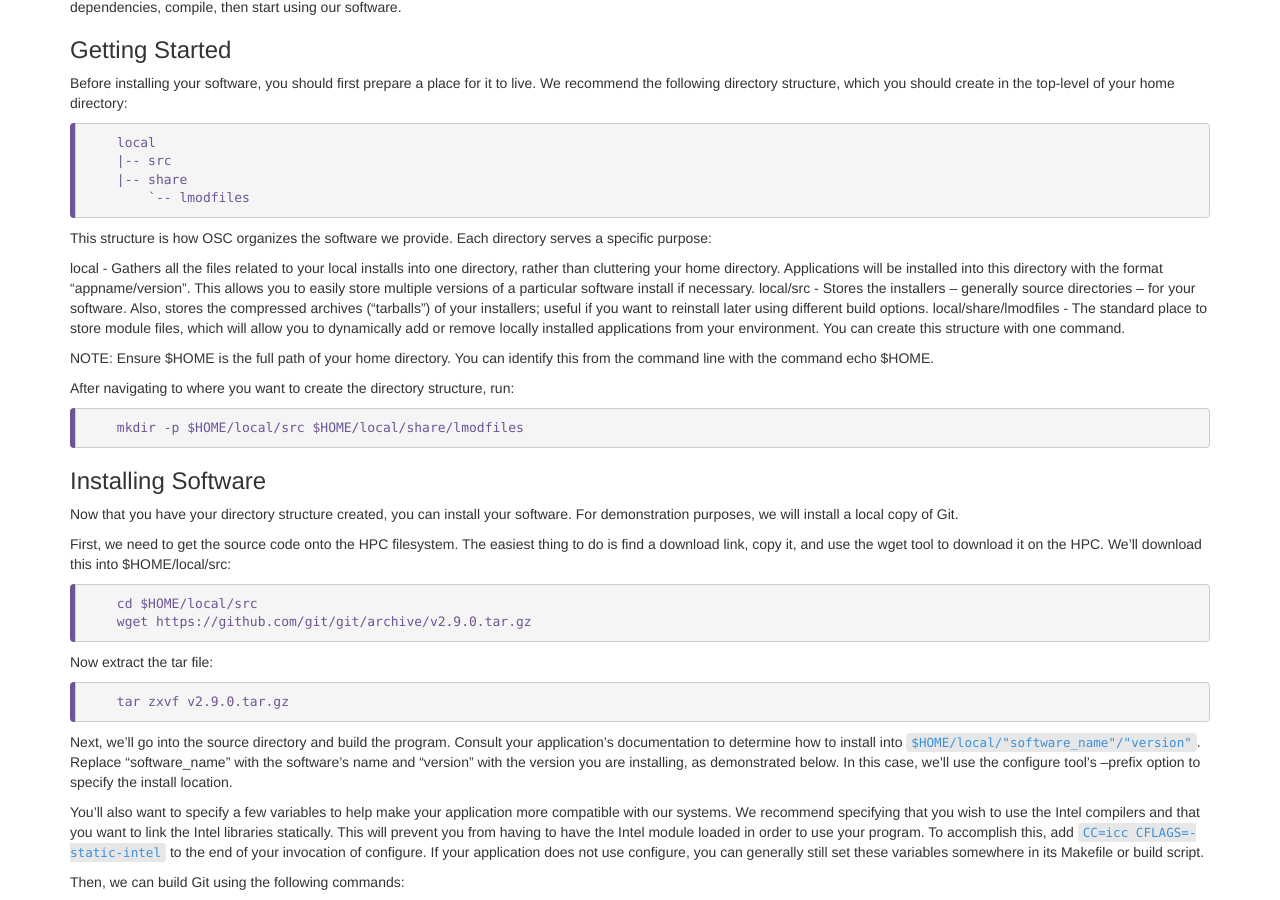
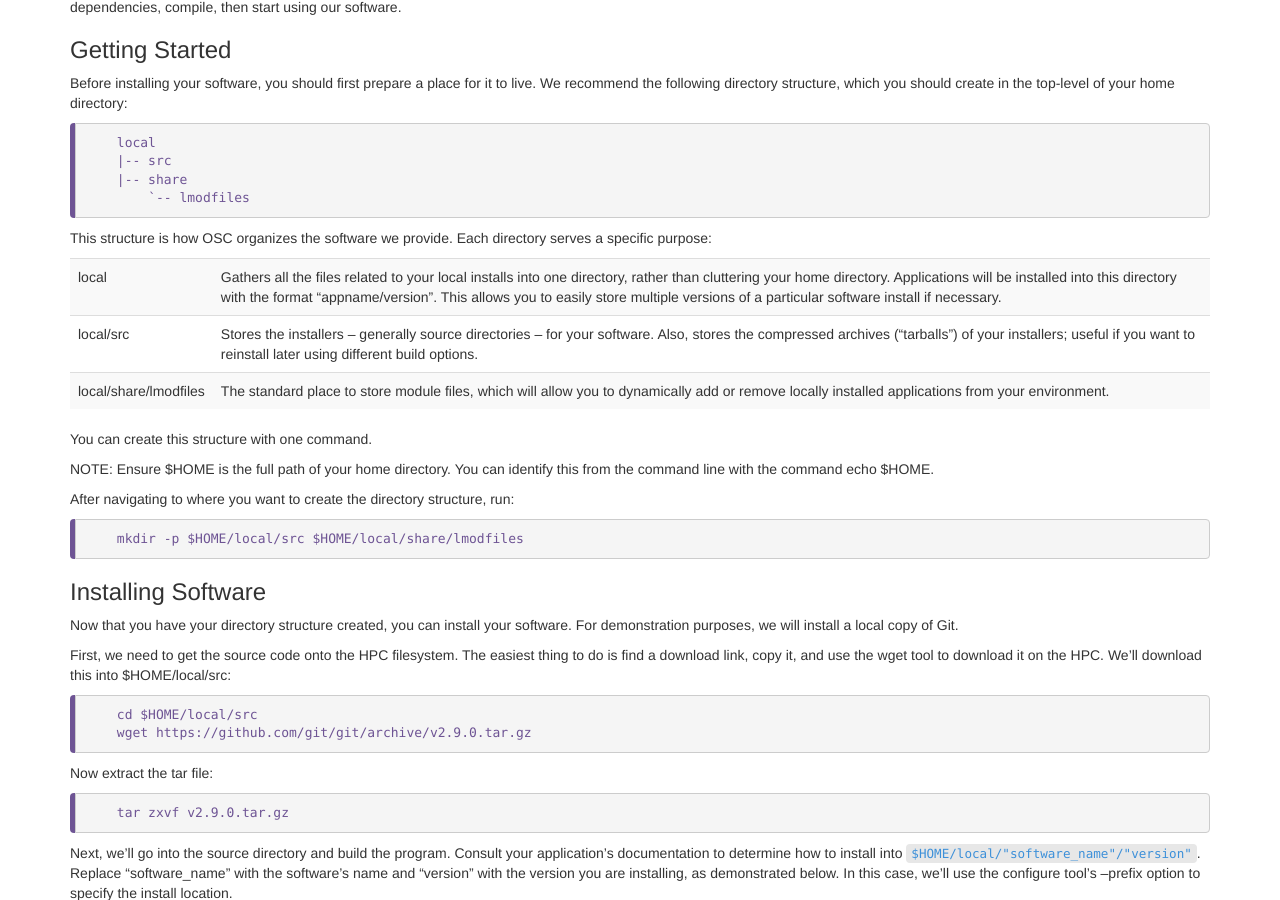
Before and after one commit to khill42/OSC_IntroHPC, a Jekyll site: the page built from _episodes/13-modules.md, in a window 1280 px wide and 900 px high, scrolled down 3884 px. Built offline with Jekyll 4.4.1, drawn with Linux system fonts in a browser that asks for light colours.

```diff
--- a/_episodes/13-modules.md
+++ b/_episodes/13-modules.md
@@ -295,9 +295,11 @@ Before installing your software, you should first prepare a place for it to live
 
 This structure is how OSC organizes the software we provide. Each directory serves a specific purpose:
 
-local - Gathers all the files related to your local installs into one directory, rather than cluttering your home directory. Applications will be installed into this directory with the format "appname/version". This allows you to easily store multiple versions of a particular software install if necessary.
-local/src - Stores the installers -- generally source directories -- for your software. Also, stores the compressed archives ("tarballs") of your installers; useful if you want to reinstall later using different build options.
-local/share/lmodfiles - The standard place to store module files, which will allow you to dynamically add or remove locally installed applications from your environment.
+| --- | --- |
+|local  |Gathers all the files related to your local installs into one directory, rather than cluttering your home directory. Applications will be installed into this directory with the format "appname/version". This allows you to easily store multiple versions of a particular software install if necessary.|
+|local/src | Stores the installers -- generally source directories -- for your software. Also, stores the compressed archives ("tarballs") of your installers; useful if you want to reinstall later using different build options.|
+|local/share/lmodfiles  |The standard place to store module files, which will allow you to dynamically add or remove locally installed applications from your environment.|
+
 You can create this structure with one command.
 
 NOTE: Ensure $HOME is the full path of your home directory. You can identify this from the command line with the command echo $HOME.
```
